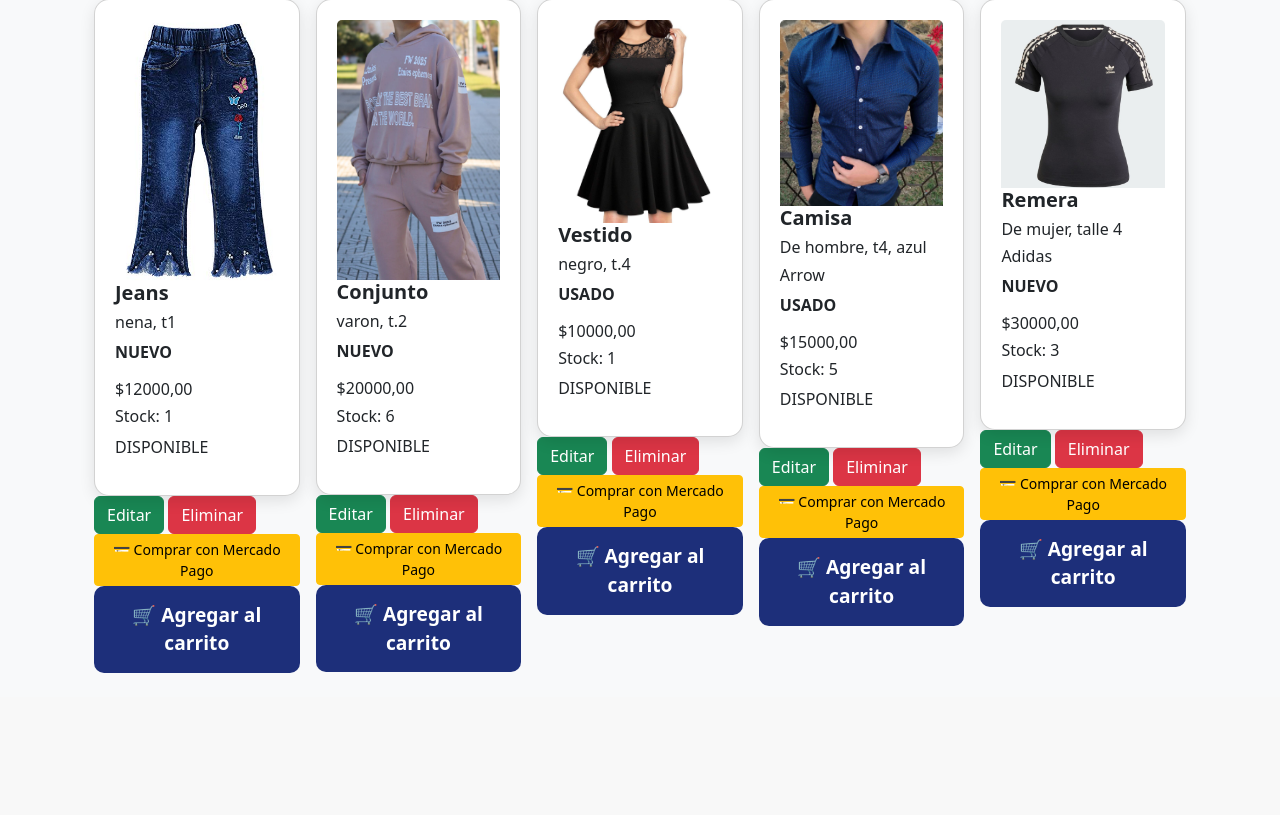
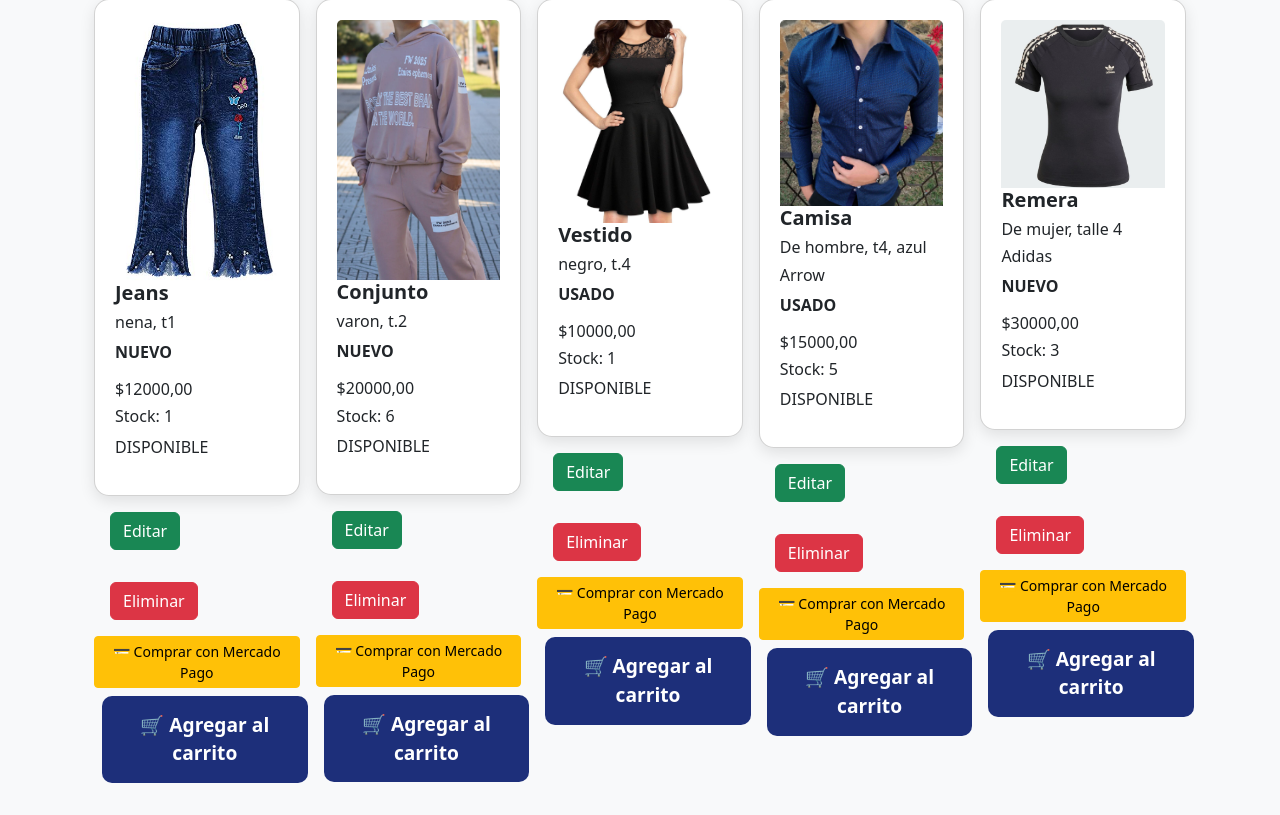
Before and after one commit to AldanaRocha/TiendaRopa-Progra4, a Django app: page /productos/ in a window 1280 px wide. Shown: the part 184-999 px from the top of the page. Before the commit the page ends 857 px from the top, so only its background shows below. Run offline with Django 5.2, Linux system fonts and the light colour scheme; a user stored in the database is signed in; data comes from the database, SQL or seed files in the repository; both versions use the stored data as it was after the commit; some libraries are stand-ins or nearby versions.

Commit message:
arreglo el editar perfil

```diff
--- a/perfil/templates/profile.html
+++ b/perfil/templates/profile.html
@@ -14,7 +14,7 @@
  <strong><h1>{{ profile.user }}</h1></strong><br>
 
 
-  <a href="{% url 'home' %}" class="btn btn-logout">Cancelar</a>
-   <a href="{% url 'edit_profile' %}" class="btn btn-logout">Editar perfil</a>
+  <a href="{% url 'home' %}" class="btn btn-logout">Salir</a>
+   <a href="{% url 'perfil:edit_profile' %}" class="btn btn-logout">Editar perfil</a>
 </class>
 {% endblock %}
--- a/perfil/templates/profile_edit.html
+++ b/perfil/templates/profile_edit.html
@@ -53,9 +53,9 @@
                 {% endif %}
             </div>
 
-            <div class="text-center">
-                <button type="submit" class="btn btn-primary">Guardar</button>
-                <button href="{% url 'home' %}" class="btn btn-primary">Salir</button>
+            <div class="text-center d-flex justify-content-center gap-2"">
+                <button type="submit" class="btn btn-primary me-2">Guardar</button>
+                <button href="{% url 'perfil:profile' %}" class="btn btn-primary">Salir</button>
 
             </div>
         </form>
--- a/perfil/views.py
+++ b/perfil/views.py
@@ -11,7 +11,7 @@ def edit_profile(request):
         form = ProfileForm(request.POST, request.FILES, instance=profile)
         if form.is_valid():
             form.save()
-            return redirect("profile")  # o a donde quieras
+            return redirect("perfil:profile")  # o a donde quieras
     else:
         form = ProfileForm(instance=profile)
 
--- a/productos/templates/checkout.html
+++ b/productos/templates/checkout.html
@@ -67,7 +67,9 @@
   <div class="checkout-card text-center">
     <h2>{{ product.title }}</h2>
     <div class="product-info">
+      {% if product.marca %}
       <p><strong>Marca:</strong> {{ product.marca }}</p>
+      {% endif %}
 
       {% if product.image %}
         <img src="{{ product.image.url }}" alt="{{ product.title }}">
--- a/productos/templates/product_form.html
+++ b/productos/templates/product_form.html
@@ -17,7 +17,10 @@
       </div>
     {% endfor %}
 
-    <button type="submit" class="btn btn-primary mt-3">Publicar</button>
+    <button type="submit" class="btn btn-primary mt-3 me-2">Publicar</button><br>
+    <a href="/" class="btn btn-primary mt-3">Cancelar</a>
+
+
   </form>
 </div>
 
--- a/productos/templates/product_list.html
+++ b/productos/templates/product_list.html
@@ -41,31 +41,20 @@
 
                         </div>
                 </div>
-                <a href="{% url 'product-edit' product.id %}" class="btn  btn-success"> Editar</a>
+                <a href="{% url 'product-edit' product.id %}" class="btn  btn-success m-3"> Editar</a>
 
                 <form action="{% url 'product-delete' product.pk %}" method="post" style="display:inline;">
                    {% csrf_token %}
-                   <button type="submit" class="btn btn-danger" onclick="return confirm('¿Seguro que desea eliminar {{ product.title }}?')">Eliminar</button>
-                  <div>
-                      <a href="{% url 'checkout' product.id %}" class="btn btn-warning btn-sm">💳 Comprar con Mercado Pago </a>
+                   <button type="submit" class="btn btn-danger m-3" onclick="return confirm('¿Seguro que desea eliminar {{ product.title }}?')">Eliminar</button>
 
-                       <a href="{% url 'add-to-cart' product.id %}" class="btn btn-primary">🛒 Agregar al carrito</a>
-                  </div>
+                   <a href="{% url 'checkout' product.id %}" class="btn btn-warning btn-sm">💳 Comprar con Mercado Pago </a>
+                    <a href="{% url 'add-to-cart' product.id %}" class="btn btn-primary m-2">🛒 Agregar al carrito</a>
 
                  </form>
 
 
             </div>
 
-
-    <script>
-      function pagar(productId){
-       fetch(`/pago/${productId}/`)
-       .then(res => res.json())
-       .then(data => {
-          window.location.href = data.init_point; // Redirige al Checkout Pro
-      });}
-    </script>
              {% endfor %}
 
     </div>
```
Also changed, not shown: db.sqlite3.
